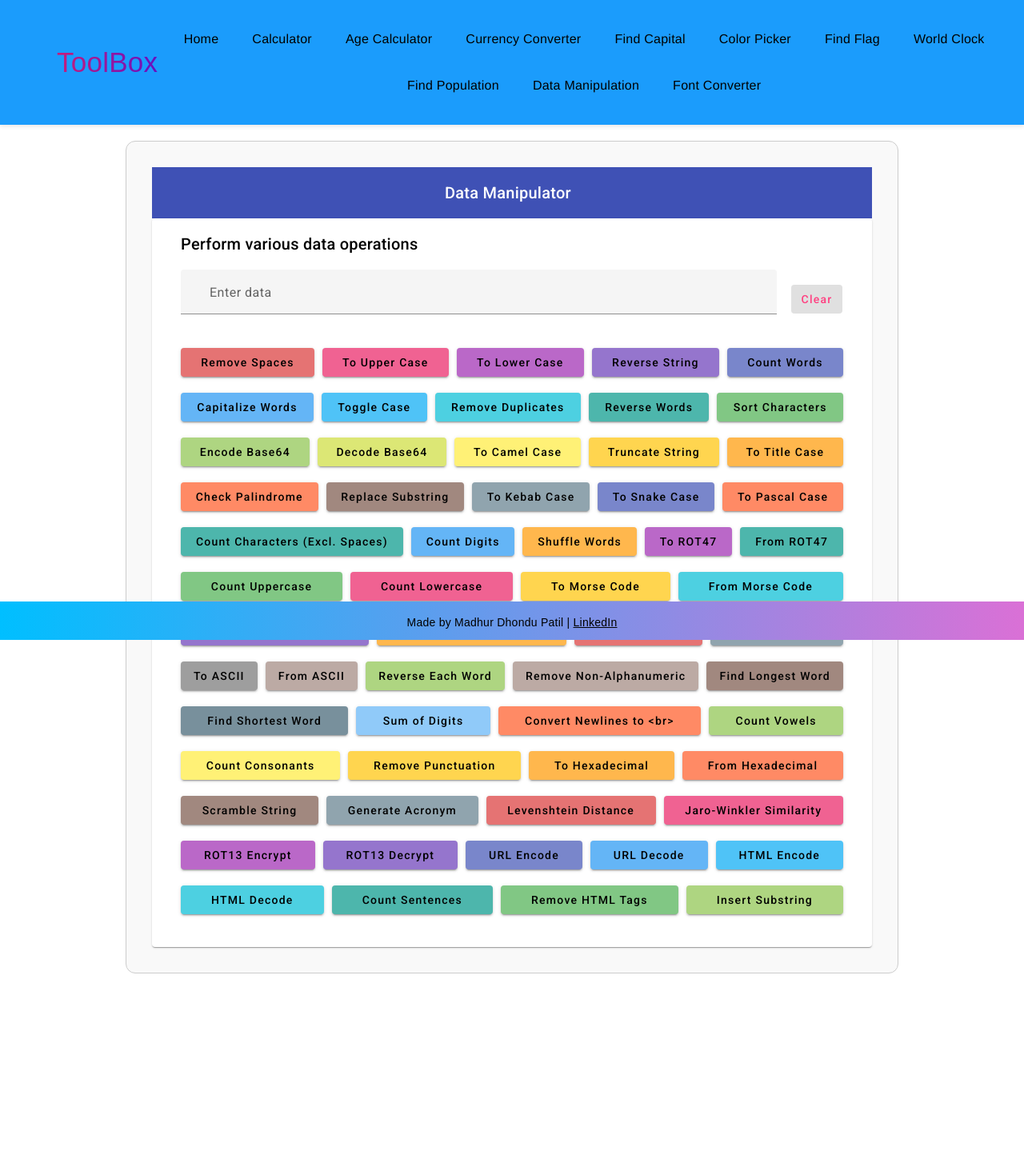
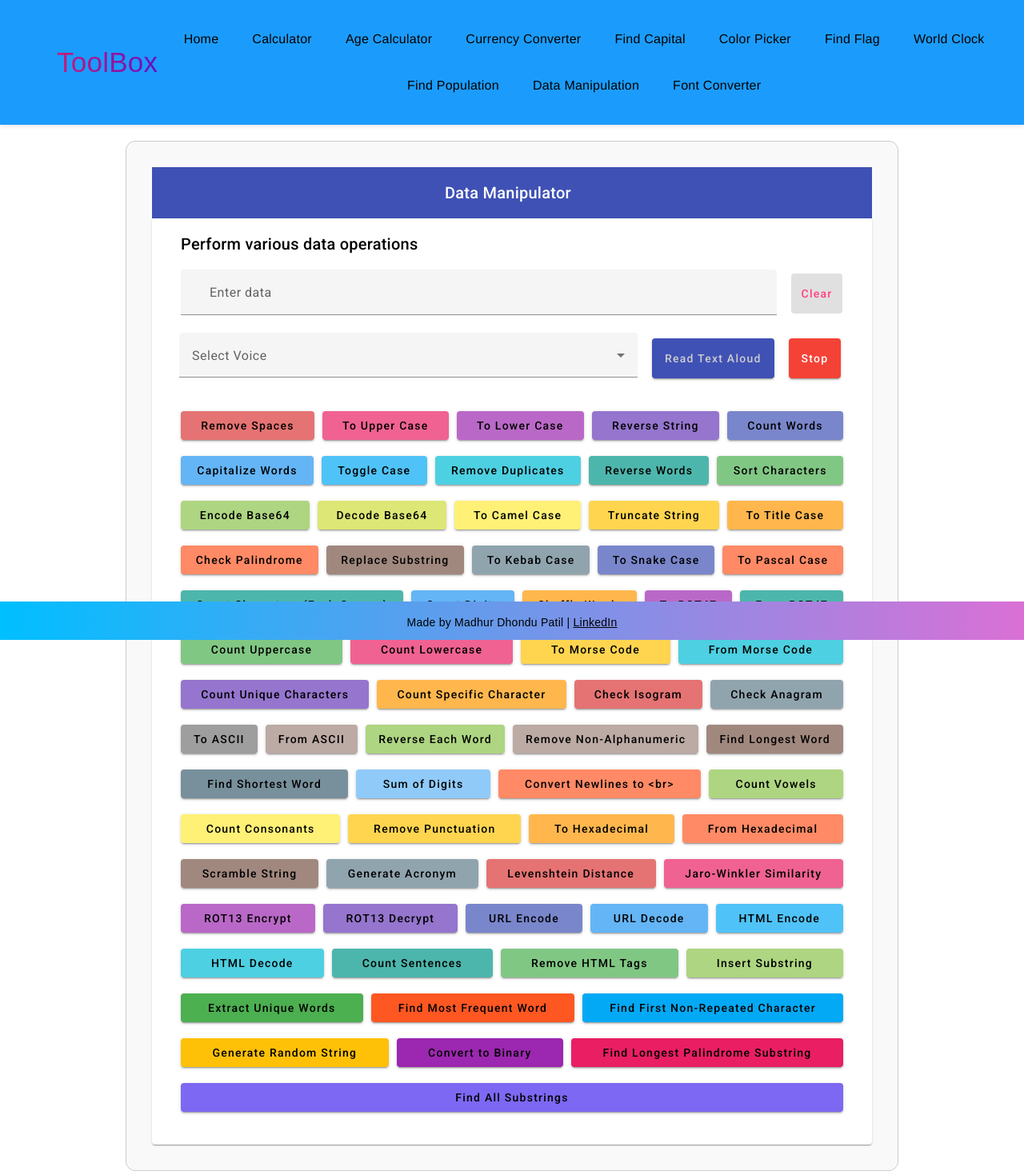
Before and after one commit to madhurpatilofficial/ToolBox, an Angular app: page /data-manipulation in a window 1280 px wide. Shown: the whole page at 80% size. Before the commit the page ends 1217 px from the top, so only its background shows below. Built offline with nearby package versions, Linux system fonts and the light colour scheme.

Commit message:
New Functionality Added: Read Text Aloud

```diff
--- a/src/app/components/string-manipulator/string-manipulator.component.css
+++ b/src/app/components/string-manipulator/string-manipulator.component.css
@@ -54,6 +54,13 @@
 }
 
 @media (max-width: 768px) {
+  #select {
+    width: 100%;
+  }
+  .custom-select {
+    margin-right: 10px;
+  }
+
   .custom-input-width {
     width: 300px;
   }
@@ -104,7 +111,14 @@
 }
 
 @media (min-width: 992px) {
-  .mat-headline{
+  #select {
+    width: 66%;
+  }
+  .custom-select {
+    margin-left: 18px;
+  }
+
+  .mat-headline {
     margin-left: 20px;
   }
   .container {
@@ -127,7 +141,7 @@
     margin-left: 350px;
   }
   .custom-input-width {
-    margin-left:20px;
+    margin-left: 20px;
     width: 745px;
   }
 }
@@ -151,3 +165,23 @@
   margin-left: 10px;
   background-color: #e0e0e0;
 }
+
+@keyframes blink {
+  0% {
+    color: rgb(0, 0, 0);
+  }
+  50% {
+    opacity: 0.5;
+  }
+  100% {
+    color: rgb(0, 0, 0);
+  }
+}
+
+.blink {
+  animation: blink 1s infinite;
+}
+
+.btn-color {
+  color: #ccc;
+}
--- a/src/app/components/string-manipulator/string-manipulator.component.html
+++ b/src/app/components/string-manipulator/string-manipulator.component.html
@@ -11,7 +11,15 @@
 
       <mat-form-field class="custom-input-width" appearance="fill">
         <mat-label class="custom-input-width">Enter data</mat-label>
-        <input matInput [(ngModel)]="inputString" style="font-size: 16px" />
+        <textarea
+          matInput
+          [(ngModel)]="inputString"
+          style="font-size: 16px"
+          cdkTextareaAutosize
+          #autosize="cdkTextareaAutosize"
+          cdkAutosizeMinRows="1"
+          cdkAutosizeMaxRows="5"
+        ></textarea>
       </mat-form-field>
 
       <button
@@ -19,10 +27,44 @@
         color="accent"
         class="clear-button"
         id="clearbtn"
+        style="height: 50px; margin-bottom: 15px"
         (click)="clear()"
       >
         Clear
       </button>
+
+      <div>
+        <mat-form-field appearance="fill" class="custom-select" id="select">
+          <mat-label>Select Voice</mat-label>
+          <mat-select [(value)]="selectedVoice">
+            <mat-option *ngFor="let voice of voices" [value]="voice">
+              {{ voice.name }} ({{ voice.lang }})
+              <span *ngIf="voice.default"> — DEFAULT</span>
+            </mat-option>
+          </mat-select>
+        </mat-form-field>
+        <button
+          mat-raised-button
+          color="primary"
+          style="height: 50px; margin-bottom: 10px"
+          class="custom-select"
+          [class.blink]="isBlinking"
+          onload="toggleBlink()"
+          (click)="readTextAloud()"
+        >
+          <span class="btn-color">Read Text Aloud</span>
+        </button>
+        <button
+          mat-raised-button
+          color="warn"
+          style="height: 50px; margin-bottom: 10px;"
+          class="custom-select"
+          (onload)="stopTextAloud()"
+          (click)="stopTextAloud()"
+        >
+          Stop
+        </button>
+      </div>
 
       <div class="button-group-container mt-3">
         <div class="button-group">
@@ -441,6 +483,69 @@
           >
             Insert Substring
           </button>
+
+          <!-- Button to extract unique words -->
+          <button
+            mat-raised-button
+            style="background-color: #4caf50"
+            (click)="extractUniqueWords()"
+          >
+            Extract Unique Words
+          </button>
+
+          <!-- Button to find the most frequent word -->
+          <button
+            mat-raised-button
+            style="background-color: #ff5722"
+            (click)="findMostFrequentWord()"
+          >
+            Find Most Frequent Word
+          </button>
+
+          <!-- Button to find the first non-repeated character -->
+          <button
+            mat-raised-button
+            style="background-color: #03a9f4"
+            (click)="findFirstNonRepeatedChar()"
+          >
+            Find First Non-Repeated Character
+          </button>
+
+          <!-- Button to generate a random string of specified length -->
+          <button
+            mat-raised-button
+            style="background-color: #ffc107"
+            (click)="generateRandomString(10)"
+          >
+            Generate Random String
+          </button>
+
+          <!-- Button to convert string to binary -->
+          <button
+            mat-raised-button
+            style="background-color: #9c27b0"
+            (click)="toBinary()"
+          >
+            Convert to Binary
+          </button>
+
+          <!-- Button to find the longest palindrome substring -->
+          <button
+            mat-raised-button
+            style="background-color: #e91e63"
+            (click)="findLongestPalindromeSubstring()"
+          >
+            Find Longest Palindrome Substring
+          </button>
+
+          <!-- Button to find all substrings of a given length -->
+          <button
+            mat-raised-button
+            style="background-color: #7d68f3"
+            (click)="findAllSubstrings(3)"
+          >
+            Find All Substrings
+          </button>
         </div>
       </div>
 
--- a/src/app/components/string-manipulator/string-manipulator.component.ts
+++ b/src/app/components/string-manipulator/string-manipulator.component.ts
@@ -13,15 +13,81 @@ export class StringManipulatorComponent {
   insertSubstring: string = '';
   insertPosition: number = 0;
   insertContent: string = '';
-
   showReplaceInputs: boolean = false;
   showInsertInputs: boolean = false;
+  voices: SpeechSynthesisVoice[] = [];
+  selectedVoice: SpeechSynthesisVoice | null = null;
+
+  isBlinking: boolean = true;
+
+  toggleBlink() {
+    this.isBlinking = !this.isBlinking;
+  }
+
+  ngOnInit() {
+    this.populateVoiceList();
+    if (
+      typeof speechSynthesis !== 'undefined' &&
+      speechSynthesis.onvoiceschanged !== undefined
+    ) {
+      speechSynthesis.onvoiceschanged = this.populateVoiceList.bind(this);
+    }
+  }
+
+  populateVoiceList() {
+    if (typeof speechSynthesis === 'undefined') {
+      return;
+    }
+
+    this.voices = speechSynthesis.getVoices();
+    const voiceSelect = document.getElementById('voiceSelect');
+
+    if (voiceSelect) {
+      voiceSelect.innerHTML = ''; // Clear existing options
+
+      for (let i = 0; i < this.voices.length; i++) {
+        const option = document.createElement('option');
+        option.textContent = `${this.voices[i].name} (${this.voices[i].lang})`;
+
+        if (this.voices[i].default) {
+          option.textContent += ' — DEFAULT';
+        }
+
+        option.setAttribute('data-lang', this.voices[i].lang);
+        option.setAttribute('data-name', this.voices[i].name);
+        voiceSelect.appendChild(option);
+      }
+    }
+  }
+
+  readTextAloud() {
+    if (!this.inputString) return;
+
+    const msg = new SpeechSynthesisUtterance(this.inputString);
+    const selectedVoiceName = (
+      document.getElementById('voiceSelect') as HTMLSelectElement
+    )?.selectedOptions[0]?.getAttribute('data-name');
+
+    if (selectedVoiceName) {
+      const selectedVoice = this.voices.find(
+        (voice) => voice.name === selectedVoiceName
+      );
+      if (selectedVoice) {
+        msg.voice = selectedVoice;
+      }
+    }
+
+    window.speechSynthesis.speak(msg);
+  }
+
+  stopTextAloud() {
+    window.speechSynthesis.cancel();
+  }
 
   // Function to remove spaces from input string
   removeSpaces() {
     this.resultString = this.inputString.replace(/\s/g, '');
   }
-
   // Function to convert input string to uppercase
   toUpperCase() {
     this.resultString = this.inputString.toUpperCase();
@@ -628,4 +694,106 @@ export class StringManipulatorComponent {
   convertNewlinesToBr() {
     this.resultString = this.inputString.replace(/\n/g, '<br>');
   }
+
+  // Function to extract unique words in the input string
+  extractUniqueWords() {
+    const words = this.inputString.match(/\b\w+\b/g);
+    this.resultString = words ? Array.from(new Set(words)).join(', ') : '';
+  }
+
+  // Function to find the most frequent word in the input string
+  findMostFrequentWord() {
+    const words = this.inputString.match(/\b\w+\b/g);
+    if (words) {
+      const frequencyMap = words.reduce((acc, word) => {
+        acc[word] = (acc[word] || 0) + 1;
+        return acc;
+      }, {} as { [key: string]: number });
+      const mostFrequentWord = Object.keys(frequencyMap).reduce((a, b) =>
+        frequencyMap[a] > frequencyMap[b] ? a : b
+      );
+      this.resultString = mostFrequentWord;
+    } else {
+      this.resultString = '';
+    }
+  }
+
+  // Function to convert input string to Pig Latin
+  toPigLatin() {
+    this.resultString = this.inputString
+      .split(' ')
+      .map((word) =>
+        word.length > 1 ? word.slice(1) + word[0] + 'ay' : word + 'ay'
+      )
+      .join(' ');
+  }
+
+  // Function to find the first non-repeated character in the input string
+  findFirstNonRepeatedChar() {
+    const frequencyMap = this.inputString.split('').reduce((acc, char) => {
+      acc[char] = (acc[char] || 0) + 1;
+      return acc;
+    }, {} as { [key: string]: number });
+    this.resultString =
+      this.inputString.split('').find((char) => frequencyMap[char] === 1) || '';
+  }
+
+  // Function to generate a random string of specified length
+  generateRandomString(length: number) {
+    const characters =
+      'ABCDEFGHIJKLMNOPQRSTUVWXYZabcdefghijklmnopqrstuvwxyz0123456789';
+    this.resultString = Array.from({ length }, () =>
+      characters.charAt(Math.floor(Math.random() * characters.length))
+    ).join('');
+  }
+
+  // Function to convert input string to binary
+  toBinary() {
+    this.resultString = this.inputString
+      .split('')
+      .map((char) => char.charCodeAt(0).toString(2).padStart(8, '0'))
+      .join(' ');
+  }
+
+  // Function to convert binary to string
+  fromBinary() {
+    this.resultString = this.inputString
+      .split(' ')
+      .map((bin) => String.fromCharCode(parseInt(bin, 2)))
+      .join('');
+  }
+
+  // Function to find the longest palindrome substring in the input string
+  findLongestPalindromeSubstring() {
+    const isPalindrome = (s: string) => s === s.split('').reverse().join('');
+    let longestPalindrome = '';
+    for (let i = 0; i < this.inputString.length; i++) {
+      for (let j = i + 1; j <= this.inputString.length; j++) {
+        const substring = this.inputString.slice(i, j);
+        if (
+          isPalindrome(substring) &&
+          substring.length > longestPalindrome.length
+        ) {
+          longestPalindrome = substring;
+        }
+      }
+    }
+    this.resultString = longestPalindrome;
+  }
+
+  // Function to find all substrings of a given length
+  findAllSubstrings(length: number) {
+    const substrings = [];
+    for (let i = 0; i <= this.inputString.length - length; i++) {
+      substrings.push(this.inputString.slice(i, i + length));
+    }
+    this.resultString = substrings.join(', ');
+  }
+
+  // Function to count occurrences of a specific word
+  countSpecificWord(word: string) {
+    const regex = new RegExp(`\\b${word}\\b`, 'gi');
+    const match = this.inputString.match(regex);
+    this.resultString = match ? match.length.toString() : '0';
+  }
 }
```
